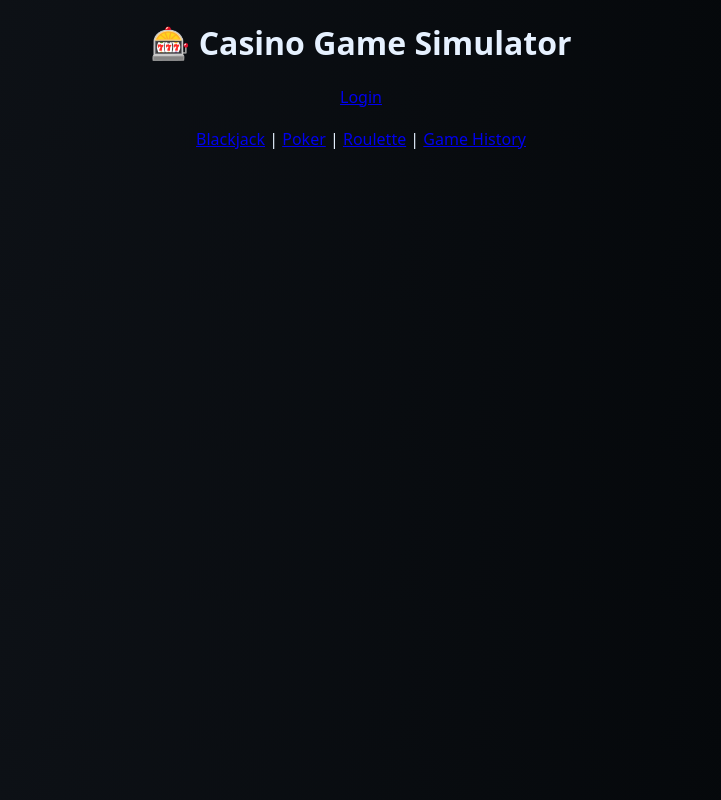
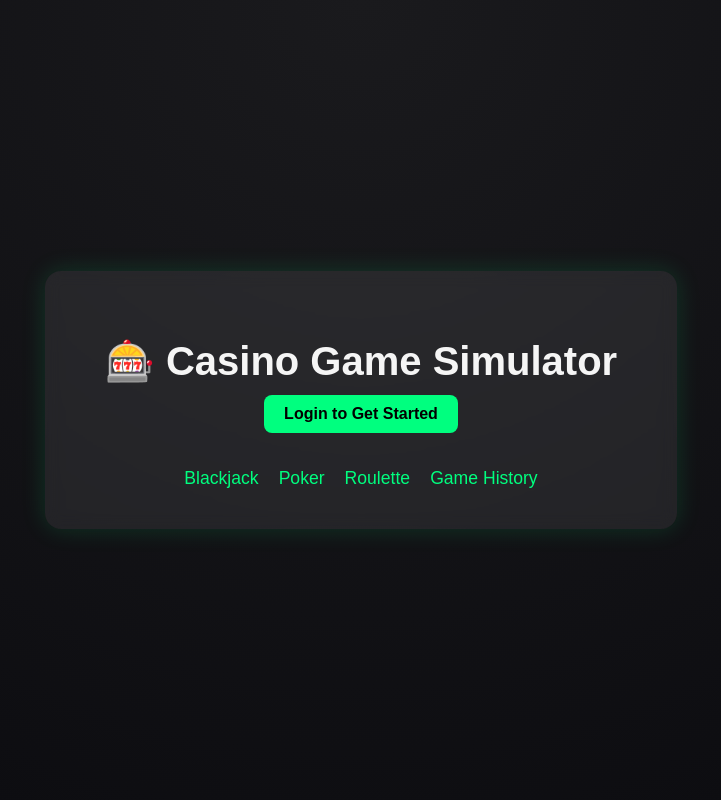
Before and after one commit to l3ofspades/Casino-Simulator, a React (Vite) app in the folder casino-simulation/: page / in a window 1280 px wide. Shown: the whole page, without its empty margins (279-1000 px from the left). Built offline with nearby package versions, Linux system fonts and the light colour scheme; no server answers.

Commit message:
polished Home.jsx

```diff
--- a/casino-simulation/src/pages/Home.jsx
+++ b/casino-simulation/src/pages/Home.jsx
@@ -5,23 +5,124 @@ export default function Home() {
   const { user, logout } = useAuth();
 
   return (
-    <div style={{ textAlign: "center" }}>
-      <h1>🎰 Casino Game Simulator</h1>
+    <div
+      style={{
+        minHeight: "100vh",
+        display: "flex",
+        flexDirection: "column",
+        alignItems: "center",
+        justifyContent: "center",
+        background: "radial-gradient(circle at top, #1a1a1d, #0b0b0f)",
+        color: "#f5f5f5",
+        fontFamily: "Poppins, sans-serif",
+      }}
+    >
+      <div
+        style={{
+          textAlign: "center",
+          background: "rgba(255,255,255,0.08)",
+          padding: "40px 60px",
+          borderRadius: "16px",
+          boxShadow: "0 0 25px rgba(0, 255, 127, 0.15)",
+          backdropFilter: "blur(8px)",
+          transition: "transform 0.3s ease, box-shadow 0.3s ease",
+        }}
+        onMouseEnter={(e) => {
+          e.currentTarget.style.transform = "scale(1.02)";
+          e.currentTarget.style.boxShadow =
+            "0 0 35px rgba(0, 255, 127, 0.3)";
+        }}
+        onMouseLeave={(e) => {
+          e.currentTarget.style.transform = "scale(1)";
+          e.currentTarget.style.boxShadow =
+            "0 0 25px rgba(0, 255, 127, 0.15)";
+        }}
+      >
+        <h1 style={{ fontSize: "2.5rem", marginBottom: "10px" }}>
+          🎰 Casino Game Simulator
+        </h1>
 
         {user ? (
           <>
             <p>Welcome, {user.username}!</p>
-          <button onClick={logout}>Logout</button>
+            <button
+              onClick={logout}
+              style={{
+                backgroundColor: "#e74c3c",
+                color: "#fff",
+                border: "none",
+                padding: "10px 20px",
+                borderRadius: "8px",
+                cursor: "pointer",
+                marginBottom: "25px",
+                transition: "0.3s",
+              }}
+              onMouseOver={(e) =>
+                (e.currentTarget.style.backgroundColor = "#c0392b")
+              }
+              onMouseOut={(e) =>
+                (e.currentTarget.style.backgroundColor = "#e74c3c")
+              }
+            >
+              Logout
+            </button>
           </>
         ) : (
-        <Link to="/login">Login</Link>
+          <Link
+            to="/login"
+            style={{
+              display: "inline-block",
+              backgroundColor: "#00ff7f",
+              color: "#000",
+              fontWeight: "600",
+              textDecoration: "none",
+              padding: "10px 20px",
+              borderRadius: "8px",
+              transition: "all 0.3s ease",
+              marginBottom: "25px",
+            }}
+            onMouseOver={(e) => {
+              e.currentTarget.style.transform = "scale(1.05)";
+              e.currentTarget.style.boxShadow =
+                "0 0 20px rgba(0, 255, 127, 0.4)";
+            }}
+            onMouseOut={(e) => {
+              e.currentTarget.style.transform = "scale(1)";
+              e.currentTarget.style.boxShadow = "none";
+            }}
+          >
+            Login to Get Started
+          </Link>
         )}
 
-      <div style={{ marginTop: "20px" }}>
-        <Link to="/blackjack">Blackjack</Link> |{" "}
-        <Link to="/poker">Poker</Link> |{" "}
-        <Link to="/roulette">Roulette</Link> |{" "}
-        <Link to="/history">Game History</Link>
+        <div style={{ marginTop: "10px" }}>
+          {["Blackjack", "Poker", "Roulette", "Game History"].map(
+            (game, i) => (
+              <Link
+                key={i}
+                to={`/${game.toLowerCase().replace(" ", "")}`}
+                style={{
+                  color: "#00ff7f",
+                  textDecoration: "none",
+                  margin: "0 10px",
+                  fontSize: "1.1rem",
+                  transition: "color 0.3s ease, text-shadow 0.3s ease",
+                }}
+                onMouseOver={(e) => {
+                  e.currentTarget.style.color = "#fff";
+                  e.currentTarget.style.textShadow =
+                    "0 0 10px #00ff7f, 0 0 20px #00ff7f";
+                }}
+                onMouseOut={(e) => {
+                  e.currentTarget.style.color = "#00ff7f";
+                  e.currentTarget.style.textShadow = "none";
+                }}
+              >
+                {game}
+              </Link>
+            )
+          )}
+        </div>
       </div>
     </div>
   );
```
Lines whose indentation alone changed are shown as unchanged.
